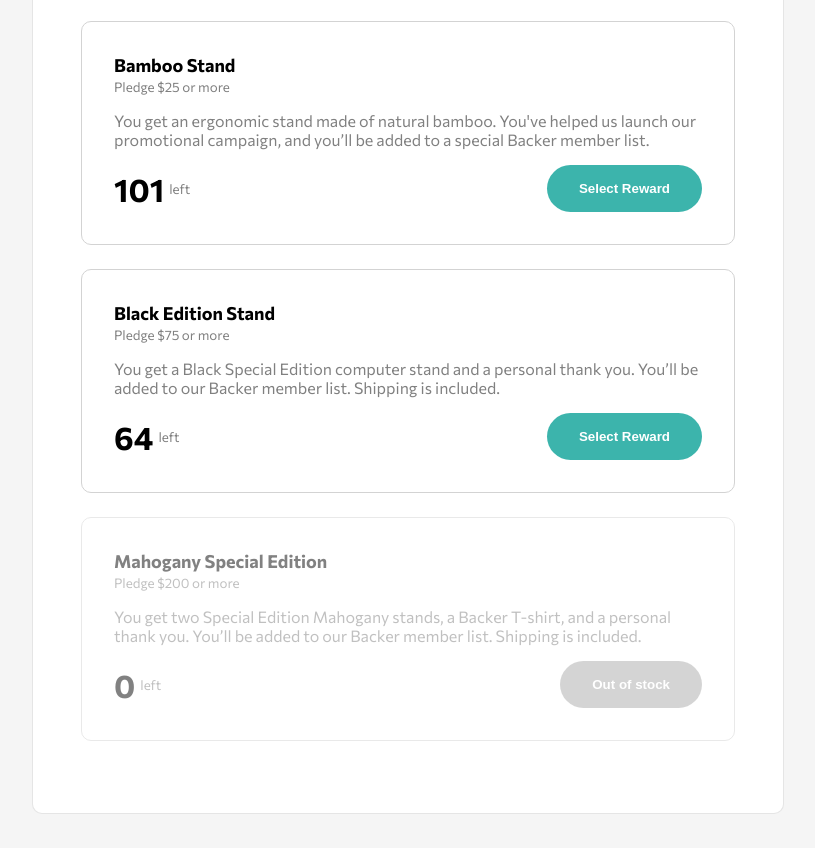
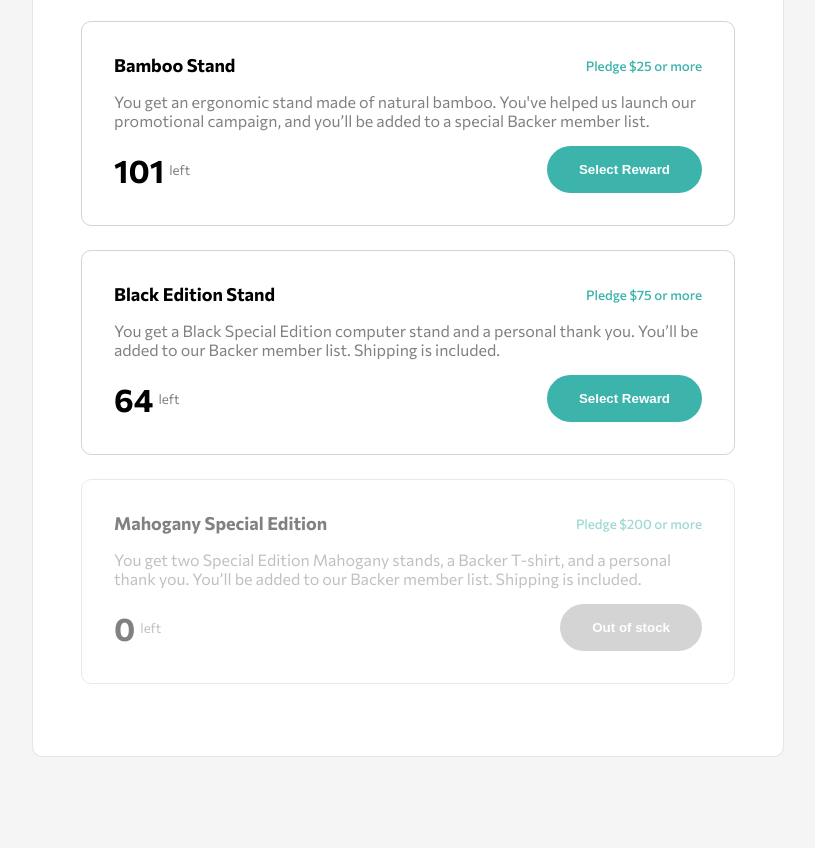
Before and after one commit to SahilGill003/crowdfunding-product-page, a plain HTML site: page index.html in a window 1280 px wide. Shown: the part 1052-1900 px from the top of the page, without its empty margins (232-1047 px from the left). After the commit the page ends 1857 px from the top, so only its background shows below. Drawn offline with Linux system fonts and the light colour scheme.

Commit message:
Update style.css
Article Heading fix

```diff
--- a/style.css
+++ b/style.css
@@ -310,6 +310,17 @@ hr {
 
 #buyout__section span {
   font-size: 32px;
+}
+
+.article__heading {
+  display: flex;
+  flex-direction: column;
+  gap: 0.5rem;
+}
+
+.article__heading small {
+  color: hsl(176, 50%, 47%) !important;
+  font-weight: 500;
 }
 
 .item__quantity {
@@ -632,13 +643,18 @@ hr {
     padding: 2rem;
   }
 
+  .article__heading {
+    flex-direction: row;
+    align-items: center;
+    justify-content: space-between;
+  }
+
   .card__footer {
     display: flex;
   }
 
   .card__footer .item__quantity {
     margin-bottom: 0;
-
   }
 
   #selection__modal,
```
